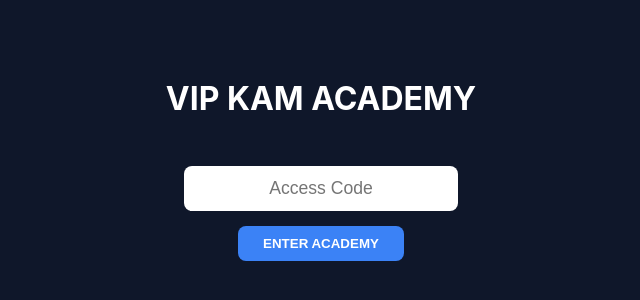
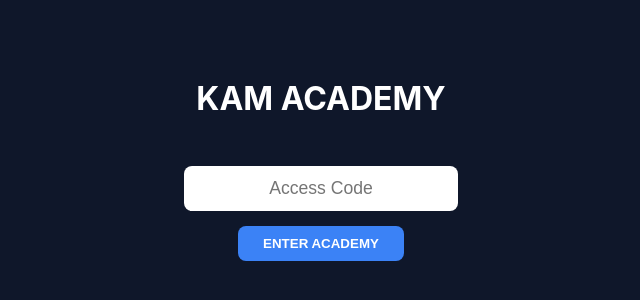
Before and after one commit to mmmmmm-dotcom/KAM-Playbook, a plain HTML site: page index.html in a window 1280 px wide. Shown: the part 244-544 px from the top of the page, without its empty margins (319-959 px from the left). Drawn offline with Linux system fonts and the light colour scheme.

Commit message:
Update index.html

```diff
--- a/index.html
+++ b/index.html
@@ -74,7 +74,7 @@
 <body>
 
 <div id="lock-screen">
-    <h1>VIP KAM ACADEMY</h1>
+    <h1>KAM ACADEMY</h1>
     <input type="password" id="pass-input" placeholder="Access Code">
     <button onclick="checkPass()">ENTER ACADEMY</button>
 </div>
```
